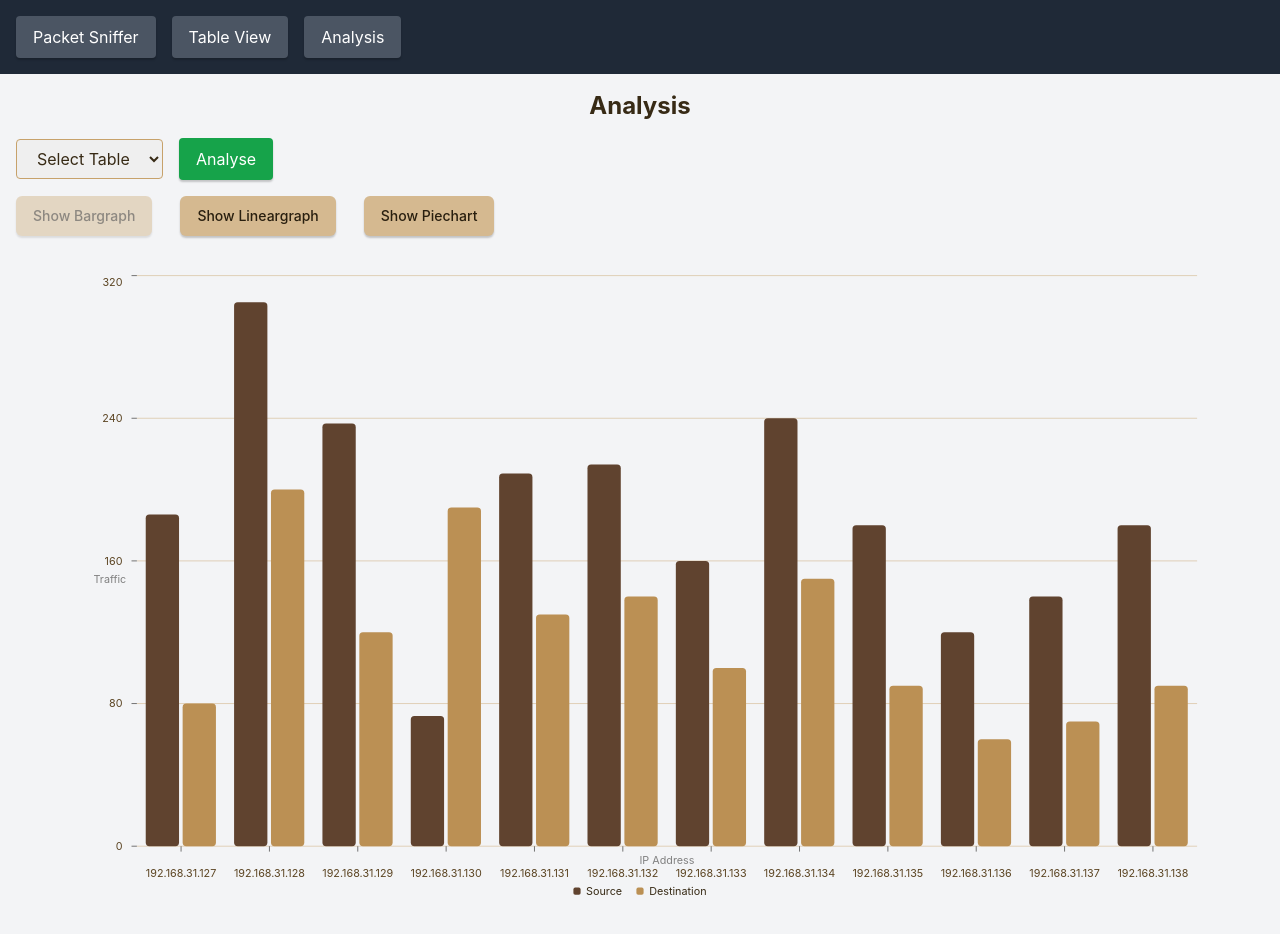
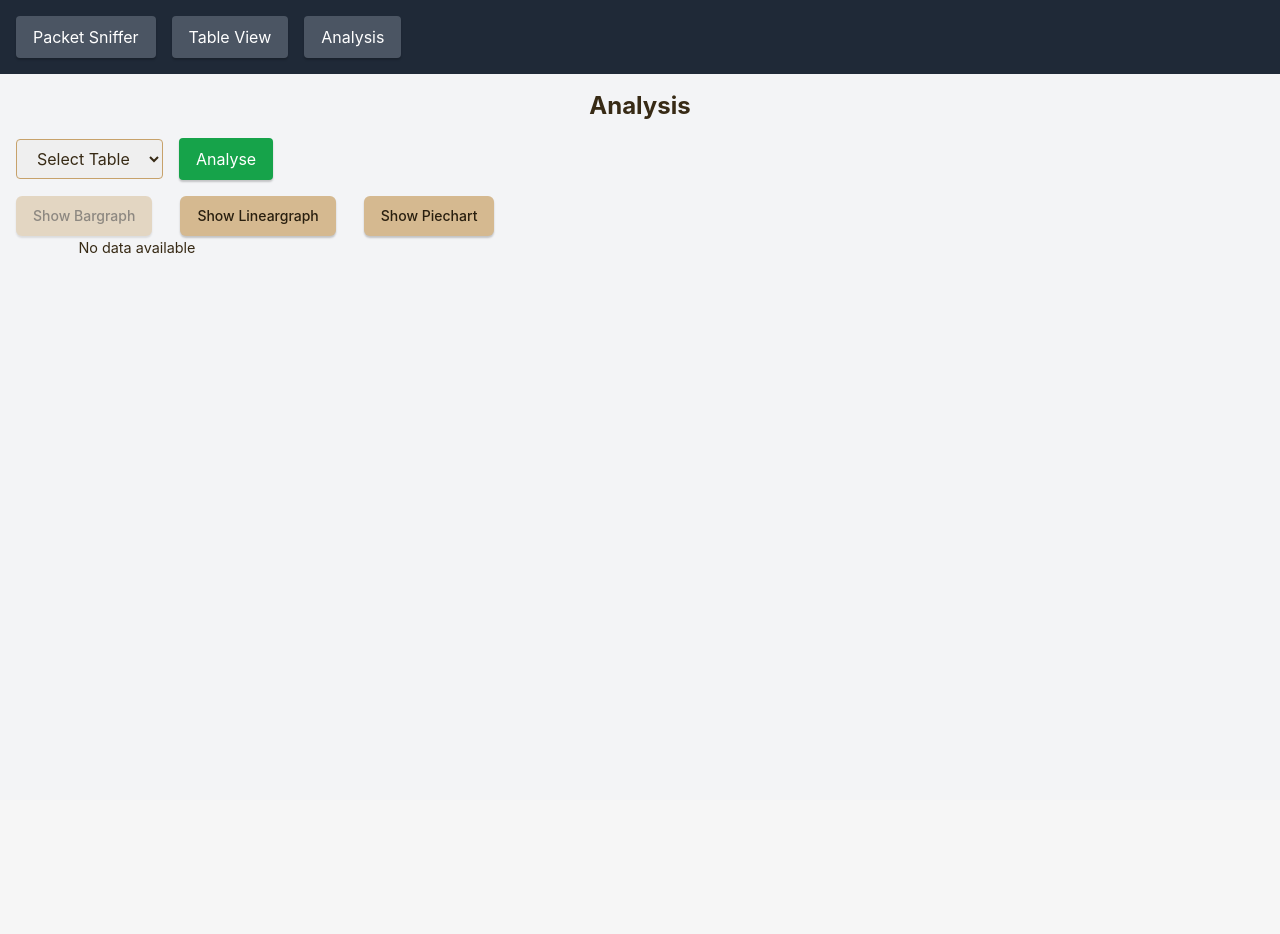
Before and after one commit to au24sp/sniffer, a React (Vite) app: page / in a window 1280 px wide. Both pictures are taken after a click on the button "Analysis". Shown: the top 934 px of the page. After the commit the page ends 800 px from the top, so only its background shows below. Built offline with nearby package versions, Linux system fonts and the light colour scheme.

Commit message:
graph reads table data now

```diff
--- a/src/App.jsx
+++ b/src/App.jsx
@@ -93,9 +93,10 @@ function App() {
       }
     }
   };
+  const [ipStatsData, setIpStatsData] = useState(null);
+  const [timestampData, setTimestampData] = useState(null);
 
   const generateJsonFiles = async () => {
-    console.log("generateJsonFiles function called");
     if (analysisTable) {
       await invoke("output_ip_stats_command", {
         tableName: analysisTable,
@@ -106,6 +107,16 @@ function App() {
         tableName: analysisTable,
         outputFile: "timestamp_details.json",
       });
+
+      const ipStats = await invoke('read_ip_stats');
+      const parsedIpStats = JSON.parse(ipStats);
+      setIpStatsData(parsedIpStats);
+
+      const timestampDetails = await invoke('read_timestamp_details');
+      const parsedTimestampDetails = JSON.parse(timestampDetails);
+      setTimestampData(parsedTimestampDetails);
+
+      setActiveComponent(prev => prev);
     }
   };
 
@@ -266,10 +277,10 @@ function App() {
               </Button>
           </div>
           <div className="scale-[0.90]">
-            {activeComponent === "bargraph" && <Bargraph />}
+          {activeComponent === "bargraph" && <Bargraph data={ipStatsData} />}
           </div>
           <div className="mt-[10%]">
-            {activeComponent === "lineargraph" && <Lineargraph />}
+          {activeComponent === "lineargraph" && <Lineargraph data={timestampData} />}
             <div className="mt-[10%]">
               {activeComponent === "piechart" && <Piechart />}
             </div>
--- a/src/components/Bargraph.jsx
+++ b/src/components/Bargraph.jsx
@@ -1,23 +1,8 @@
+import React, { useState, useEffect } from "react";
 import { Bar, BarChart, CartesianGrid, XAxis, YAxis } from "recharts";
 import { ChartContainer } from "@/components/ui/chart";
 import { ChartTooltip, ChartTooltipContent } from "@/components/ui/chart";
 import { ChartLegend, ChartLegendContent } from "@/components/ui/chart";
-
-
-const chartData = [
-  { IP: "192.168.31.127", Source: 186, Destination: 80 },
-  { IP: "192.168.31.128", Source: 305, Destination: 200 },
-  { IP: "192.168.31.129", Source: 237, Destination: 120 },
-  { IP: "192.168.31.130", Source: 73, Destination: 190 },
-  { IP: "192.168.31.131", Source: 209, Destination: 130 },
-  { IP: "192.168.31.132", Source: 214, Destination: 140 },
-  { IP: "192.168.31.133", Source: 160, Destination: 100 },
-  { IP: "192.168.31.134", Source: 240, Destination: 150 },
-  { IP: "192.168.31.135", Source: 180, Destination: 90 },
-  { IP: "192.168.31.136", Source: 120, Destination: 60 },
-  { IP: "192.168.31.137", Source: 140, Destination: 70 },
-  { IP: "192.168.31.138", Source: 180, Destination: 90 },
-];
 
 const chartConfig = {
   Source: {
@@ -30,10 +15,14 @@ const chartConfig = {
   },
 };
 
-export function Bargraph() {
+export function Bargraph({ data }) {
+  if (!data || data.length === 0) {
+    return <div>No data available</div>;
+  }
+
   return (
     <ChartContainer config={chartConfig} className="min-h-[200px] w-full">
-      <BarChart accessibilityLayer data={chartData}>
+      <BarChart accessibilityLayer data={data}>
         <CartesianGrid vertical={false} />
         <XAxis
           dataKey="IP"
--- a/src/components/lineargraph.jsx
+++ b/src/components/lineargraph.jsx
@@ -1,6 +1,5 @@
-import * as React from "react";
+import React from "react";
 import { CartesianGrid, Line, LineChart, XAxis, YAxis } from "recharts";
-import { invoke } from "@tauri-apps/api/tauri";
 import {
   Card,
   CardContent,
@@ -14,55 +13,21 @@ import {
   ChartTooltipContent,
 } from "@/components/ui/chart";
 
-const chartData = [
-  { timeStamp: "11:20:19", traffic: 222 },
-  { timeStamp: "11:20:20", traffic: 97 },
-  { timeStamp: "11:20:21", traffic: 167 },
-  { timeStamp: "11:20:22", traffic: 245 },
-  { timeStamp: "11:20:22", traffic: 409 },
-  { timeStamp: "11:20:22", traffic: 59 },
-  { timeStamp: "11:20:22", traffic: 261 },
-  { timeStamp: "11:20:23", traffic: 301 },
-  { timeStamp: "11:20:24", traffic: 242 },
-  { timeStamp: "11:20:25", traffic: 373 },
-];
-
 const chartConfig = {
-  views: {
-    label: "Traffic",
-  },
   traffic: {
     label: "Traffic",
     color: "hsl(var(--chart-2))",
   },
-  mobile: {
-    label: "Mobile",
-    color: "hsl(var(--chart-2))",
-  },
 };
 
-export function Lineargraph() {
-  const [activeChart, setActiveChart] = React.useState("traffic");
-  // const [chartData, setChartData] = React.useState([]);
+export function Lineargraph({ data }) {
+  if (!data || data.length === 0) {
+    return <div>No data available</div>;
+  }
 
-  // const getBarGraphData = async () => {
-  //   try{
-  //     const res = await invoke("get_ip_stat");
-  //     setChartData(res)
-  //   }
-  //   catch(err){
-  //     setChartData([]);
-  //     console.log(err);
-  //   }
-  // }
-
-  const total = React.useMemo(
-    () => ({
-      traffic: chartData.reduce((acc, curr) => acc + curr.traffic, 0),
-      mobile: chartData.reduce((acc, curr) => acc + curr.mobile, 0),
-    }),
-    []
-  );
+  const total = {
+    traffic: data.reduce((acc, curr) => acc + curr.traffic, 0),
+  };
 
   return (
     <Card>
@@ -74,25 +39,16 @@ export function Lineargraph() {
           </CardDescription>
         </div>
         <div className="flex">
-          {/* {["traffic", "mobile"].map((key) => { */}
-          {["traffic"].map((key) => {
-            const chart = key;
-            return (
-              <button
-                key={chart}
-                data-active={activeChart === chart}
+          <div
             className="flex flex-1 flex-col justify-center gap-1 border-t px-6 py-4 text-left even:border-l data-[active=true]:bg-muted/50 sm:border-l sm:border-t-0 sm:px-8 sm:py-6"
-                onClick={() => setActiveChart(chart)}
           >
             <span className="text-xs text-muted-foreground">
-                  {chartConfig[chart].label}
+              {chartConfig.traffic.label}
             </span>
             <span className="text-lg font-bold leading-none sm:text-3xl">
-                  {total[key].toLocaleString()}
+              {total.traffic.toLocaleString()}
             </span>
-              </button>
-            );
-          })}
+          </div>
         </div>
       </CardHeader>
       <CardContent className="px-2 sm:p-6">
@@ -102,7 +58,7 @@ export function Lineargraph() {
         >
           <LineChart
             accessibilityLayer
-            data={chartData}
+            data={data}
             margin={{
               left: 12,
               right: 12,
@@ -143,7 +99,7 @@ export function Lineargraph() {
               content={
                 <ChartTooltipContent
                   className="w-[150px]"
-                  nameKey="views"
+                  nameKey="traffic"
                   labelFormatter={(value) => {
                     return value;
                   }}
@@ -151,9 +107,9 @@ export function Lineargraph() {
               }
             />
             <Line
-              dataKey={activeChart}
+              dataKey="traffic"
               type="monotone"
-              stroke={`var(--color-${activeChart})`}
+              stroke={`var(--color-traffic)`}
               strokeWidth={2}
               dot={false}
             />
```
Also changed, not shown: 1 other file (tests, documents, lock files or other folders). Lines whose indentation alone changed are shown as unchanged.
